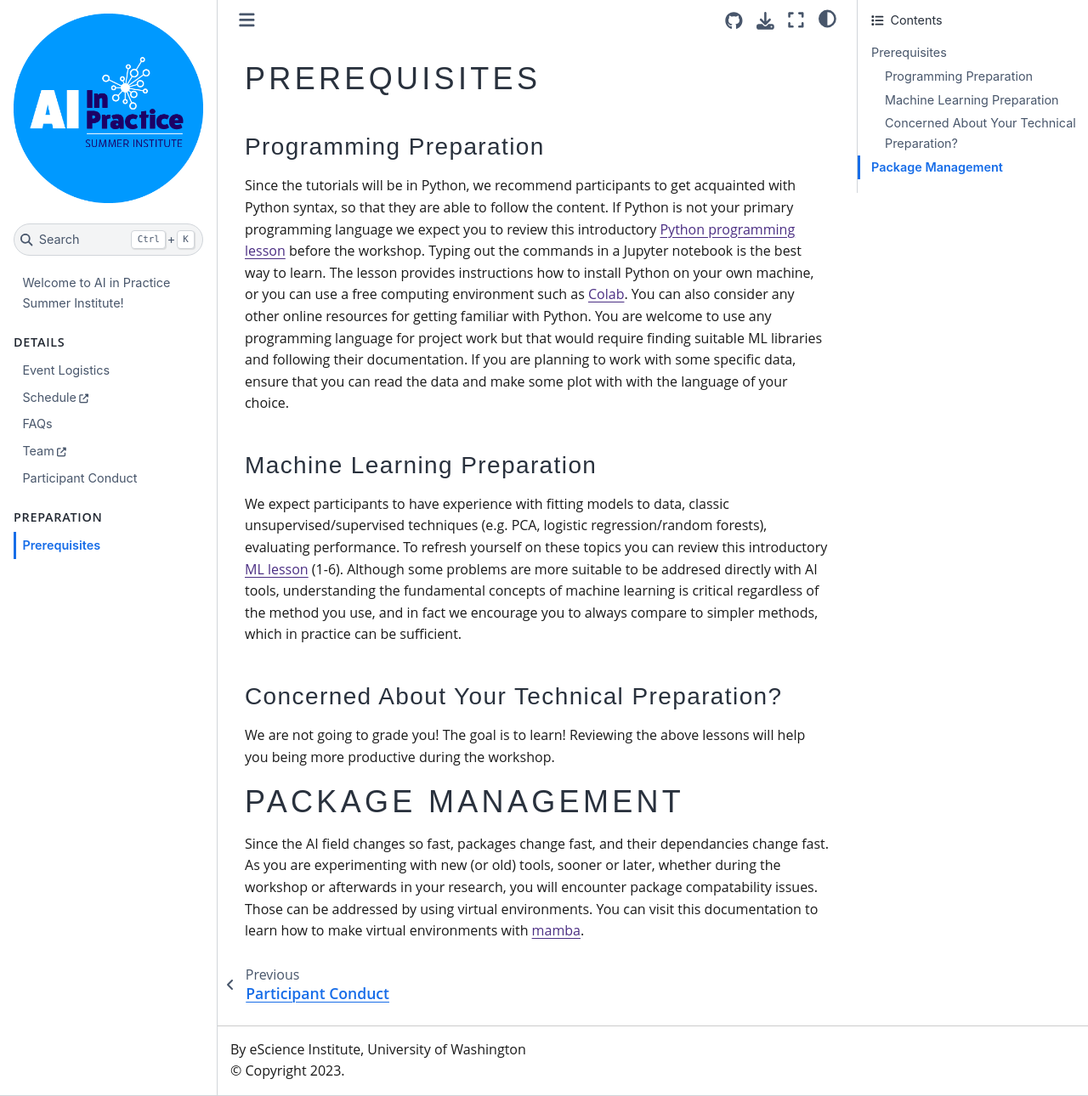
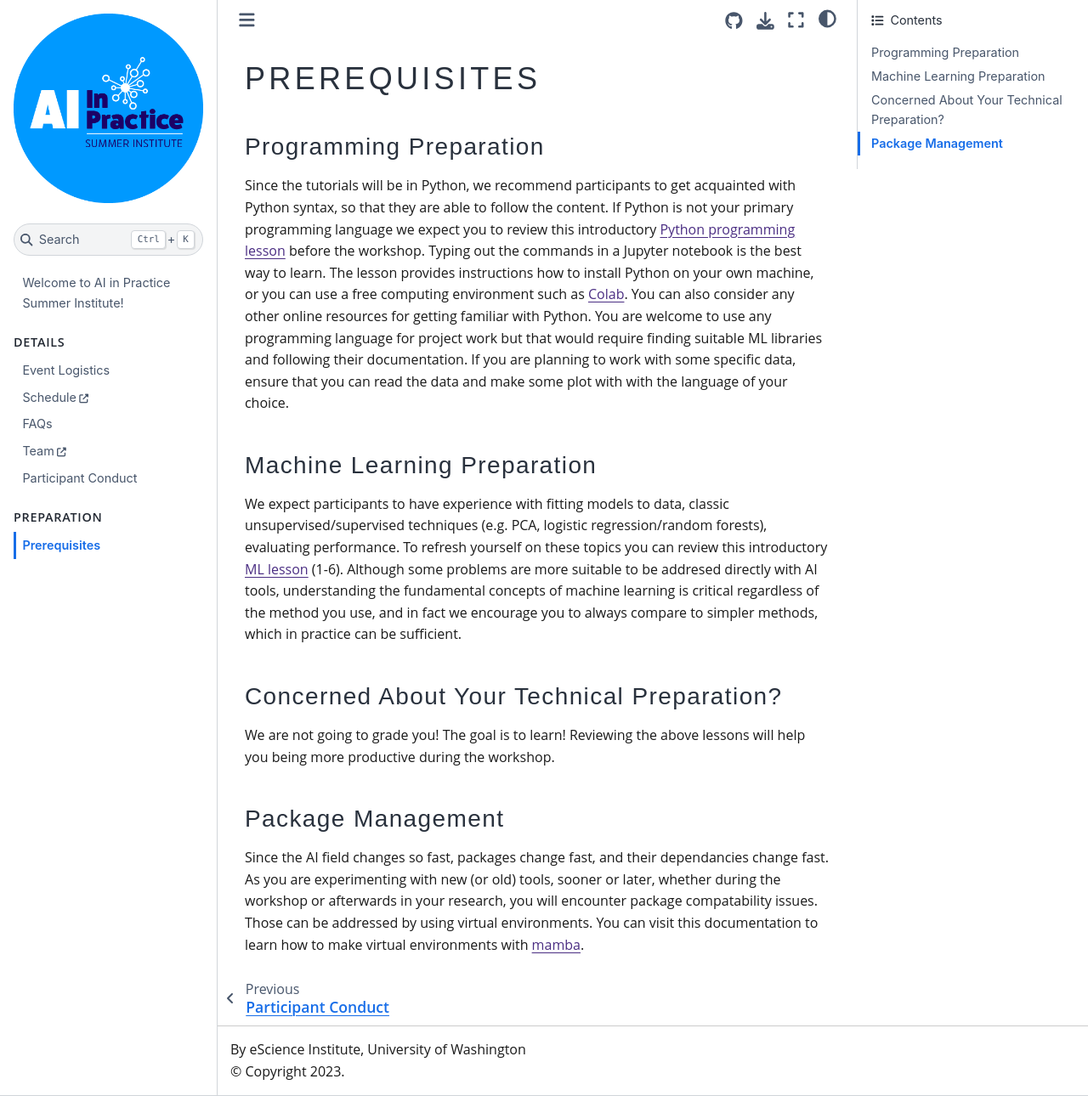
Before and after one commit to uwescience/ai-in-practice, a Jupyter Book: the page built from book/preliminary/index.md, in a window 1280 px wide and 1290 px high. Shown: the whole window at 85% size. Built offline with Jupyter Book 1.0.4 settings and Sphinx 7.4.7 and the Sphinx Book theme 1.1.4, drawn with Linux system fonts in a browser that asks for light colours; some web fonts are replaced.

```diff
--- a/book/preliminary/index.md
+++ b/book/preliminary/index.md
@@ -9,5 +9,5 @@ We expect participants to have experience with fitting models to data, classic u
 ## Concerned About Your Technical Preparation?
 We are not going to grade you! The goal is to learn! Reviewing the above lessons will help you being more productive during the workshop.
 
-# Package Management
+## Package Management
 Since the AI field changes so fast, packages change fast, and their dependancies change fast. As you are experimenting with new (or old) tools, sooner or later, whether during the workshop or afterwards in your research, you will encounter package compatability issues. Those can be addressed by using virtual environments. You can visit this documentation to learn how to make virtual environments with [mamba](https://mamba.readthedocs.io/en/latest/user_guide/mamba.html).
```
